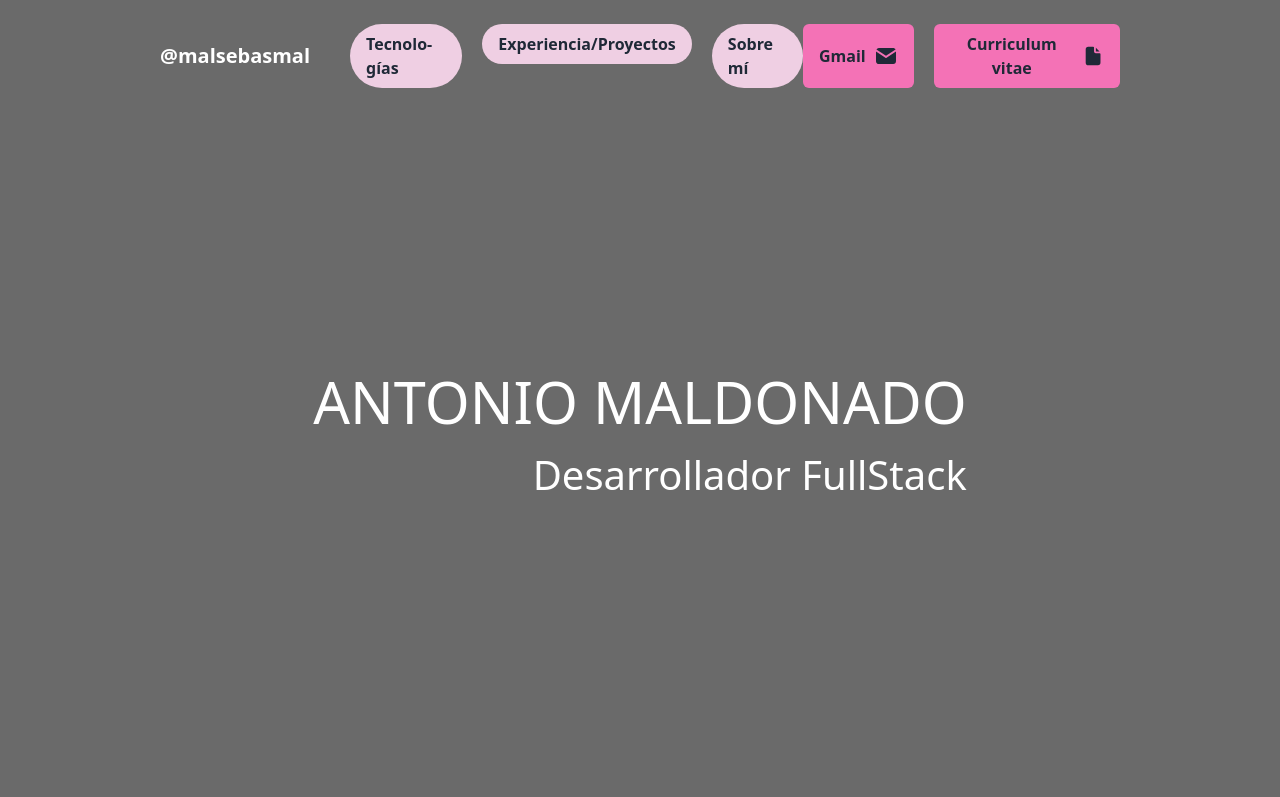
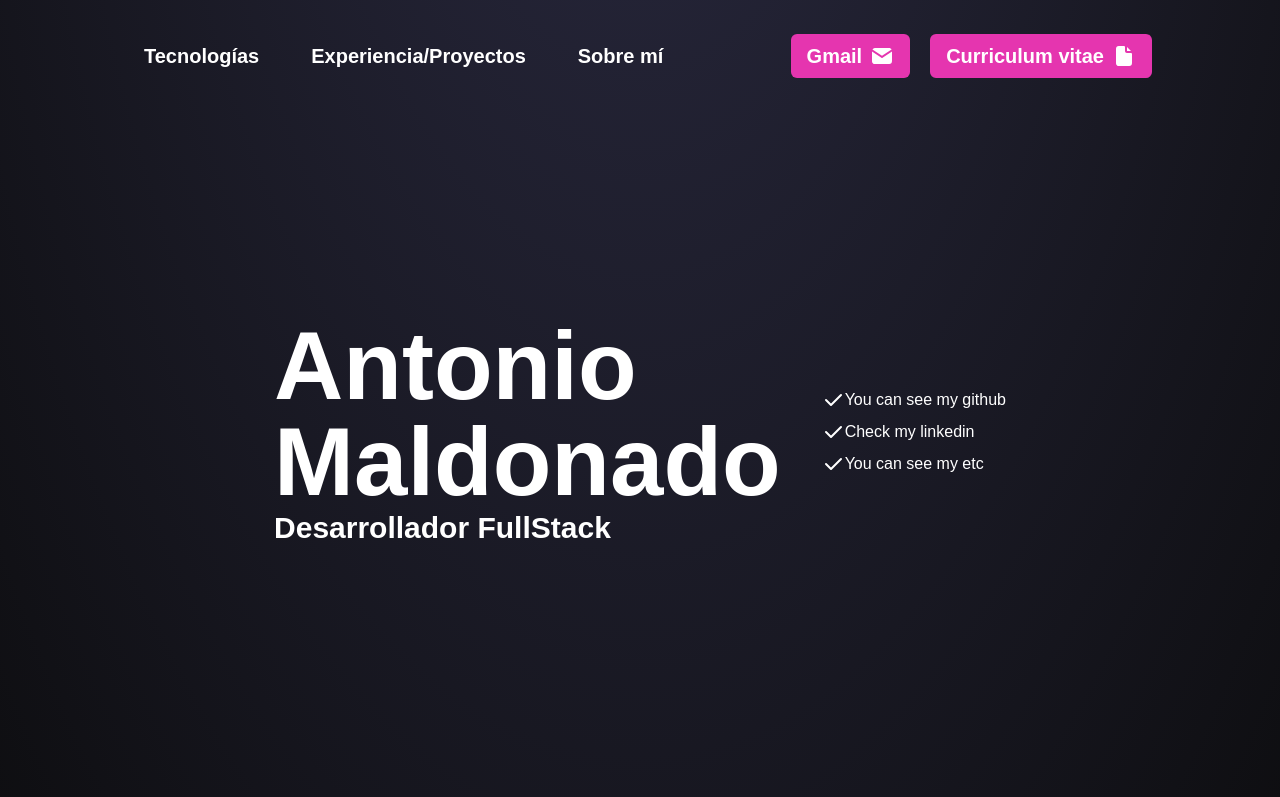
Before and after one commit to malsebasmal/portfoliomalsebasmal, an Astro site: page / in a window 1280 px wide. Shown: the top 797 px of the page. Built offline with nearby package versions, Linux system fonts and the light colour scheme; Astro itself is replaced by a stand-in of ours.

Commit message:
changed the structure of portfolio

```diff
--- a/package.json
+++ b/package.json
@@ -12,7 +12,7 @@
   "dependencies": {
     "@astrojs/check": "0.9.4",
     "@astrojs/tailwind": "5.1.2",
-    "@fontsource-variable/comfortaa": "^5.1.0",
+    "@fontsource-variable/figtree": "^5.1.1",
     "astro": "4.16.8",
     "tailwindcss": "3.4.14",
     "typescript": "5.6.3"
--- a/src/components/CvButton.astro
+++ b/src/components/CvButton.astro
@@ -2,7 +2,7 @@
 import Resume from "@/icons/Resume.astro";
 ---
 
-<button class="flex gap-2 justify-center items-center font-semibold bg-pink-400 py-2 px-4 rounded-md">
+<a class="flex gap-2 justify-center items-center font-bold bg-cPink text-white text-xl py-2 px-4 rounded-md">
   Curriculum vitae
   <Resume class="" />
-</button>
+</a>
--- a/src/components/GmailButton.astro
+++ b/src/components/GmailButton.astro
@@ -2,7 +2,7 @@
 import Gmail from "@/icons/Gmail.astro"
 ---
 
-<button class="flex gap-2 justify-center items-center font-semibold bg-pink-400 py-2 px-4 rounded-md">
+<a href="https://mail.google.com/mail/u/0/?fs=1&tf=cm&source=mailto&to=antoniomaldonadotech@gmail.com" target="_blank" class="flex gap-2 justify-center items-center font-bold bg-cPink text-white text-xl py-2 px-4 rounded-md">
   Gmail
   <Gmail class="" />
-</button>
+</a>
--- a/src/components/Navbar.astro
+++ b/src/components/Navbar.astro
@@ -4,17 +4,16 @@ import GmailButton from "./GmailButton.astro"
 ---
 
 <nav class="flex flex-row justify-between items-center w-full h-full">
-  <div class="flex items-center gap-10">
-    <h1 class="text-white text-xl font-bold">@malsebasmal</h1>
+  <div class="flex items-center">
     <ul class="flex flex-row gap-5">
       <li>
-        <a class="bg-pinkPastel font-semibold py-2 px-4 rounded-full" href="#technologies">Tecnologías</a>
+        <a class="bg-none text-white font-bold py-2 px-4 text-xl" href="#technologies">Tecnologías</a>
       </li>
       <li>
-        <a class="bg-pinkPastel font-semibold py-2 px-4 rounded-full" href="#projects">Experiencia/Proyectos</a>
+        <a class="bg-none text-white font-bold py-2 px-4 text-xl" href="#projects">Experiencia/Proyectos</a>
       </li>
       <li>
-        <a class="bg-pinkPastel font-semibold py-2 px-4 rounded-full" href="#aboutme">Sobre mí</a>
+        <a class="bg-none text-white font-bold py-2 px-4 text-xl" href="#aboutme">Sobre mí</a>
       </li>
     </ul>
   </div>
--- a/src/components/Title.astro
+++ b/src/components/Title.astro
@@ -3,6 +3,7 @@ import IconGithub from "./IconGithub.astro"
 import IconLinkedin from "./IconLinkedin.astro"
 ---
 
-<h2 class="text-[4.5vw]">
+<h2 class="text-[4.5vw] font-semibold">
   ANTONIO MALDONADO
 </h2>
+<!--  -->
--- /dev/null
+++ b/src/icons/Check.astro
@@ -0,0 +1 @@
+<svg {...Astro.props} xmlns="http://www.w3.org/2000/svg"  width="24"  height="24"  viewBox="0 0 24 24"  fill="none"  stroke="currentColor"  stroke-width="2"  stroke-linecap="round"  stroke-linejoin="round"  class="icon icon-tabler icons-tabler-outline icon-tabler-check"><path stroke="none" d="M0 0h24v24H0z" fill="none"/><path d="M5 12l5 5l10 -10" /></svg>
--- a/src/layouts/Layout.astro
+++ b/src/layouts/Layout.astro
@@ -6,7 +6,7 @@ interface Props {
 const { title } = Astro.props
 
 import "@/styles/reset.css"
-import '@fontsource-variable/comfortaa';
+import '@fontsource-variable/figtree'
 ---
 
 <!doctype html>
@@ -19,13 +19,12 @@ import '@fontsource-variable/comfortaa';
 		<meta name="generator" content={Astro.generator} />
 		<title>{title}</title>
 	</head>
-	<body class="px-2 flex flex-col items-center w-full h-auto">
+	<body class="absolute top-0 z-[-2] bg-neutral-950 bg-[radial-gradient(ellipse_80%_80%_at_50%_-20%,rgba(120,119,198,0.3),rgba(255,255,255,0))] w-full h-auto flex flex-col items-center">
 		<slot />
 	</body>
 </html>
 <style is:global>
 	html {
 		font-family: 'Comfortaa Variable', system-ui;
-		background-color: #00000095 !important;
 	}
 </style>
--- a/src/pages/index.astro
+++ b/src/pages/index.astro
@@ -9,10 +9,10 @@ import Footer from "@/components/Footer.astro"
 ---
 
 <Layout title="malsebasmal portfolio">
-	<header class="w-9/12 h-28 fixed z-50">
+	<header class="w-full lg:w-[1024px] h-28 fixed z-50">
 		<Navbar />
 	</header>
-	<main class="w-9/12	h-auto">
+	<main class="w-full lg:w-[1024px]	h-auto">
 		<HeroSection />
 		<TechnologiesSection />
 		<ProjectsSection />
--- a/src/sections/HeroSection.astro
+++ b/src/sections/HeroSection.astro
@@ -1,12 +1,28 @@
 ---
 import Title from "@/components/Title.astro"
+import Check from "@/icons/Check.astro"
 ---
 
-<section id="home" class="w-full h-dvh pt-16 flex justify-center items-center">
-  <div class="flex flex-col justify-center items-center font-blac text-white">
-    <Title />
-    <div class="w-full flex justify-end">
-      <h3 class="text-[2.5em] text-right">Desarrollador FullStack</h3>
-    </div>
+<section id="home" class="w-full h-dvh pt-16 flex justify-center items-center gap-10">
+  <div class="flex flex-col items-start text-white">
+    <h2 class="font-semibold text-8xl">
+      Antonio <br> Maldonado
+    </h2>
+    <h3 class="font-semibold text-right text-3xl">
+      Desarrollador FullStack
+    </h3>
+  </div>
+  <div class="">
+    <ul class="flex flex-col gap-2 text-white">
+      <li class="flex items-center">
+        <Check /> You can see my github
+      </li>
+      <li class="flex items-center">
+        <Check /> Check my linkedin
+      </li>
+      <li class="flex items-center">
+        <Check /> You can see my etc
+      </li>
+    </ul>
   </div>
 </section>
--- a/src/styles/reset.css
+++ b/src/styles/reset.css
@@ -1,6 +1,8 @@
 /*TODO: https://github.com/eduardofierropro/Reset-CSS */
 
 @charset "UTF-8";
+@import '@fontsource-variable/figtree';
+
 /*
 
   Con este reset vamos a resolver:
@@ -15,8 +17,8 @@
 :root {
   --blanco: white;
   /* Tipografía */
-  --tipo-principal: 'Comfortaa Variable', system-ui;
-  --tipo-secundaria: 'Comfortaa Variable', system-ui;
+  --tipo-principal: 'Figtree Variable', sans-serif;
+  --tipo-secundaria: 'Figtree Variable', sans-serif;
 }
 
 /* Las adaptamos al modo oscuro */
--- a/tailwind.config.mjs
+++ b/tailwind.config.mjs
@@ -6,7 +6,7 @@ export default {
 	theme: {
 		extend: {
 			colors: {
-				"pinkStrong": "#E27396",
+				"cPink": "#e535af",
 				"pinkSmooth": "#EA9AB2",
 				"pinkPastel": "#EFCFE3",
 				"yellowPastel": "#EAF2D7",
```
Also changed, not shown: src/components/Badge.astro (deleted), 1 other file.
